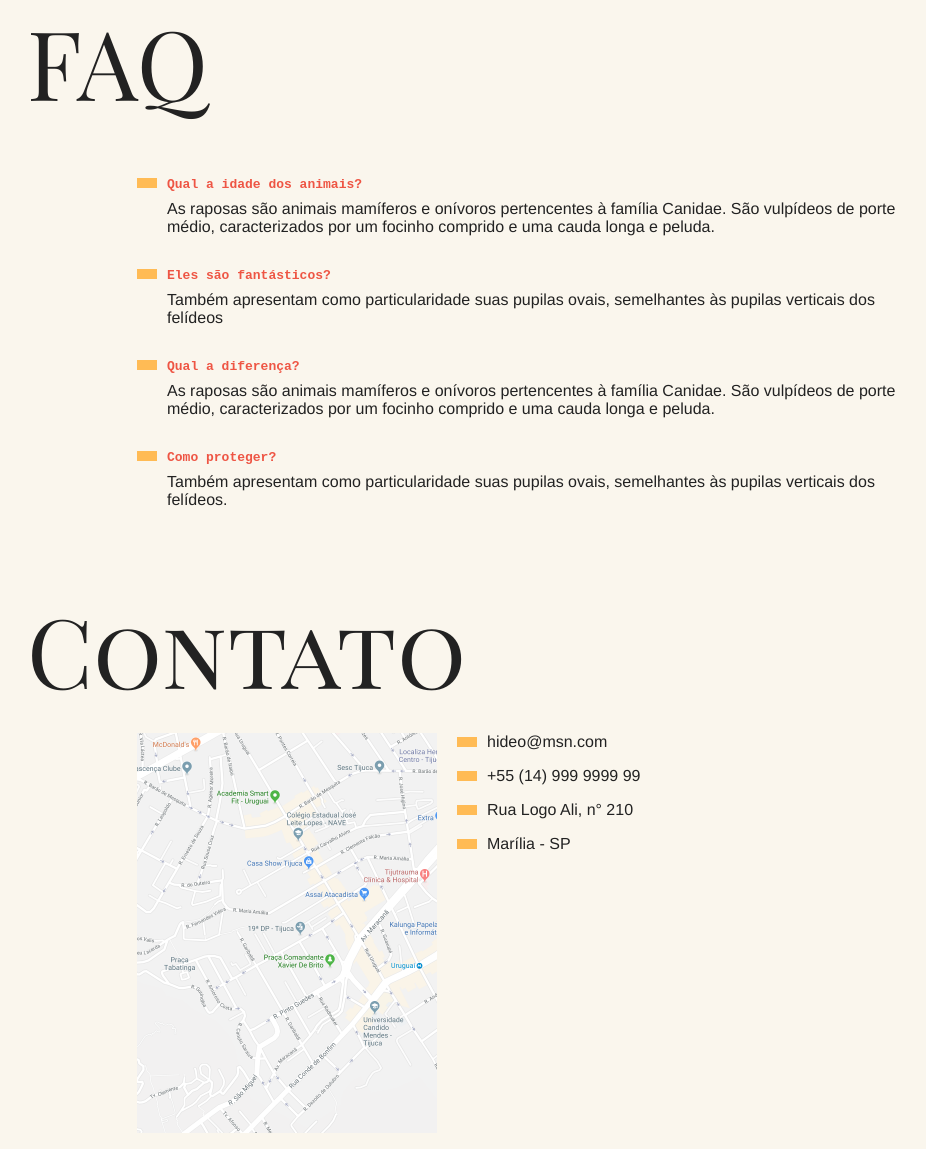
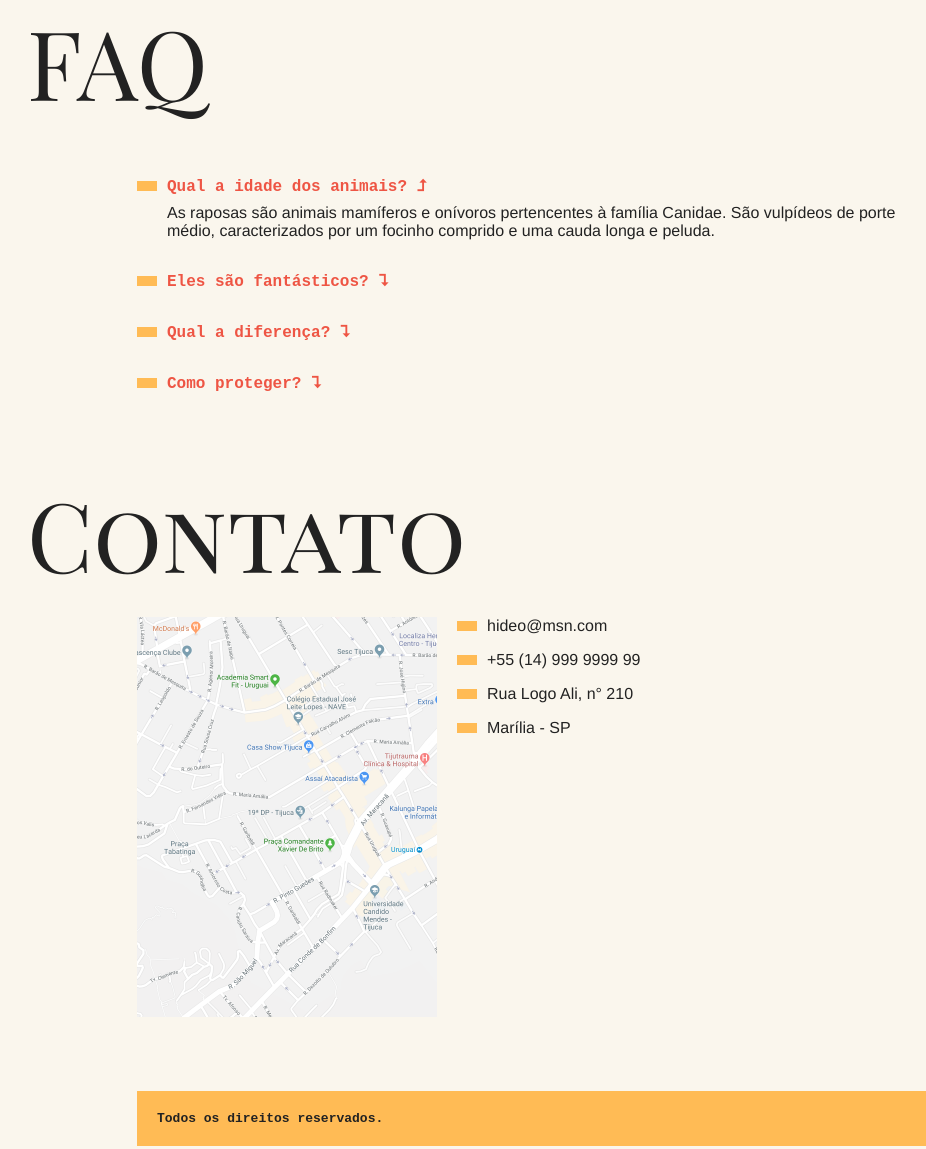
Before and after one commit to hideo651/fantastico, a plain HTML site: page index.html in a window 1280 px wide. Shown: the part 799-1948 px from the top of the page, without its empty margins (163-1089 px from the left). Drawn offline with Linux system fonts and the light colour scheme.

Commit message:
feat: animação do scroll adicionanda

```diff
--- a/css/style.css
+++ b/css/style.css
@@ -129,6 +129,7 @@ body {
 .faq-lista dt {
   font-family: monospace;
   font-weight: bold;
+  font-size: 1rem;
   margin-top: 2rem;
   margin-bottom: 0.5rem;
   color: #e54;
@@ -239,3 +240,43 @@ body {
     transform: translate3d(0, 0, 0);
   }
 }
+
+.js .js-accordion dd {
+  display: none;
+}
+
+.js-accordion dt::after {
+  content: "⮧";
+  margin-left: 10px;
+}
+
+.js-accordion dt.ativo::after {
+  content: "⮥";
+}
+
+.js-accordion dd.ativo {
+  display: block;
+  animation: slideDown 0.5s forwards;
+}
+
+@keyframes slideDown {
+  from {
+    opacity: 0;
+    max-height: 0;
+  }
+  to {
+    max-height: 100px;
+    opacity: 1;
+  }
+}
+
+.js .js-scroll {
+  opacity: 0;
+  transform: translate3d(-30px, 0, 0);
+  transition: 0.3s;
+}
+
+.js .js-scroll.ativo {
+  opacity: 1;
+  transform: translate3d(0, 0, 0);
+}
--- a/index.html
+++ b/index.html
@@ -16,7 +16,7 @@
     <link rel="stylesheet" href="./css/style.css" />
   </head>
   <body>
-    <nav class="menu">
+    <nav class="menu js-menu">
       <ul>
         <li><a href="#animais">Animais</a></li>
         <li><a href="#faq">FAQ</a></li>
@@ -24,7 +24,7 @@
         <li><a href="https://www.youtube.com.br" target="_blank">Dev →</a></li>
       </ul>
     </nav>
-    <section class="grid-section animais" id="animais">
+    <section class="grid-section animais js-scroll" id="animais">
       <h1 class="titulo">Animais Fantásticos</h1>
       <ul class="animais-lista js-tabmenu">
         <li><img src="./img/imagem1.jpg" alt="raposa" /></li>
@@ -137,9 +137,9 @@
         </section>
       </div>
     </section>
-    <section class="grid-section faq" id="faq">
+    <section class="grid-section faq js-scroll" id="faq">
       <h1 class="titulo">FAQ</h1>
-      <dl class="faq-lista">
+      <dl class="faq-lista js-accordion">
         <dt>Qual a idade dos animais?</dt>
         <dd>
           As raposas são animais mamíferos e onívoros pertencentes à família
@@ -165,7 +165,7 @@
       </dl>
     </section>
 
-    <section class="grid-section contato" id="contato">
+    <section class="grid-section contato js-scroll" id="contato">
       <h1 class="titulo">Contato</h1>
       <div class="mapa">
         <img src="./img/mapa.png" />
--- a/script.js
+++ b/script.js
@@ -2,6 +2,7 @@ const tabMenu = document.querySelectorAll(".js-tabmenu li");
 const tabContent = document.querySelectorAll(".js-tabcontent section");
 tabContent[0].classList.add("ativo");
 
+const initTabNav = () => {
   if (tabMenu.length && tabContent.length) {
     const activeTab = (index) => {
       tabContent.forEach((section) => {
@@ -11,11 +12,73 @@ if (tabMenu.length && tabContent.length) {
       tabContent[index].classList.add("ativo");
     };
 
-  console.log(tabMenu);
-
     tabMenu.forEach((event, index) => {
       event.addEventListener("click", () => {
         activeTab(index);
       });
     });
   }
+};
+initTabNav();
+
+const initAccordion = () => {
+  const accordionList = document.querySelectorAll(".js-accordion dt");
+  const activeClass = "ativo";
+
+  if (accordionList.length) {
+    accordionList[0].classList.add(activeClass);
+    accordionList[0].nextElementSibling.classList.add(activeClass);
+
+    accordionList.forEach((item) => {
+      item.addEventListener("click", (e) => {
+        e.currentTarget.classList.toggle(activeClass);
+        e.currentTarget.nextElementSibling.classList.toggle(activeClass);
+      });
+    });
+  }
+};
+initAccordion();
+
+const IntoScrollSuave = () => {
+  const linkInternos = document.querySelectorAll(`.js-menu a[href^="#"]`);
+
+  linkInternos.forEach((link) => {
+    link.addEventListener("click", (e) => {
+      e.preventDefault();
+
+      console.log(e);
+
+      const href = e.currentTarget.getAttribute("href");
+      const section = document.querySelector(href);
+
+      section.scrollIntoView({
+        behavior: "smooth",
+        block: "start",
+      });
+    });
+  });
+};
+IntoScrollSuave();
+
+const initAnimacaoScroll = () => {
+  const sections = document.querySelectorAll(".js-scroll");
+  if (sections.length) {
+    const windowMetade = window.innerHeight * 0.6;
+
+    function animaScroll() {
+      sections.forEach((section) => {
+        const sectionTop = section.getBoundingClientRect().top;
+        const isSectionVisible = sectionTop - windowMetade;
+
+        if (isSectionVisible < 0) {
+          section.classList.add("ativo");
+        }
+      });
+    }
+    animaScroll();
+
+    window.addEventListener("scroll", animaScroll);
+  }
+};
+
+initAnimacaoScroll();
```
Lines whose indentation alone changed are shown as unchanged.
